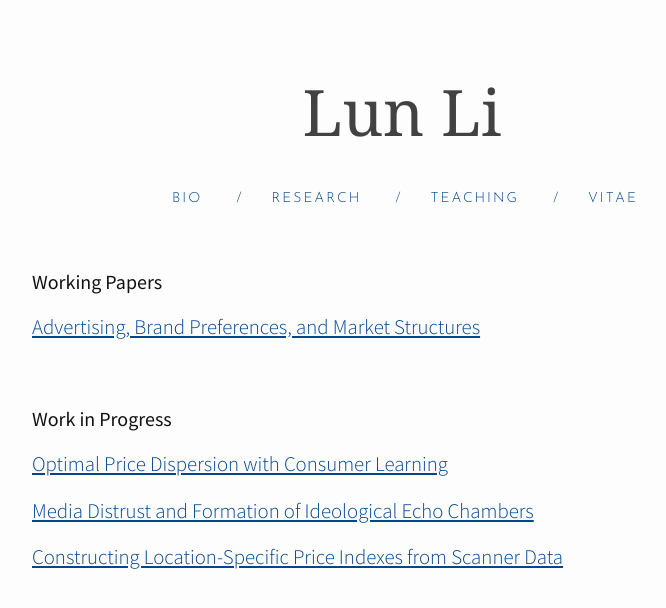
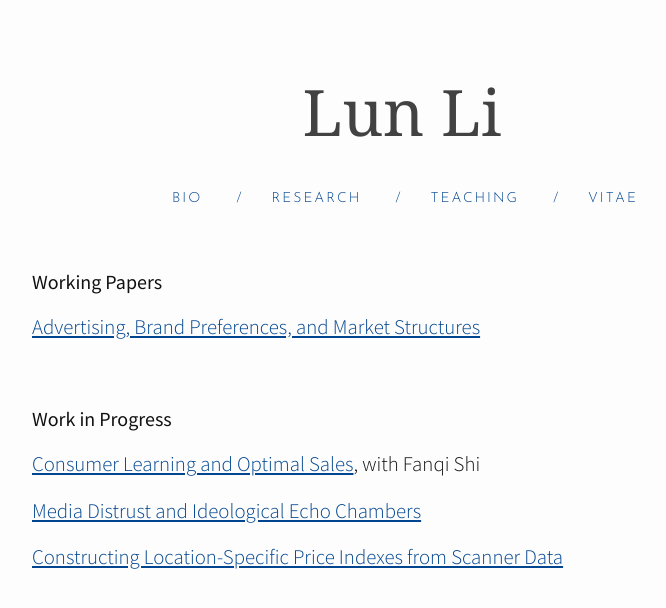
Before and after one commit to lunli-econ/lunli-econ.github.io, a Jekyll site: the page built from 1research.md, in a window 1280 px wide. Shown: the top 608 px of the page, without its empty margins (238-904 px from the left). Built offline with Jekyll 4.4.1, drawn with Linux system fonts in a browser that asks for light colours; nearby versions of some CDN libraries.

Commit message:
update WIP

```diff
--- a/1research.md
+++ b/1research.md
@@ -10,8 +10,8 @@ permalink: /Research/
 <br>
 
 #### Work in Progress
-<a><u>Optimal Price Dispersion with Consumer Learning</u></a>
+<a><u>Consumer Learning and Optimal Sales</u></a>, with Fanqi Shi
 
-<a><u>Media Distrust and Formation of Ideological Echo Chambers</u></a>
+<a><u>Media Distrust and Ideological Echo Chambers</u></a>
 
 <a><u>Constructing Location-Specific Price Indexes from Scanner Data</u></a>
```
Also changed, not shown: 4 other files.
